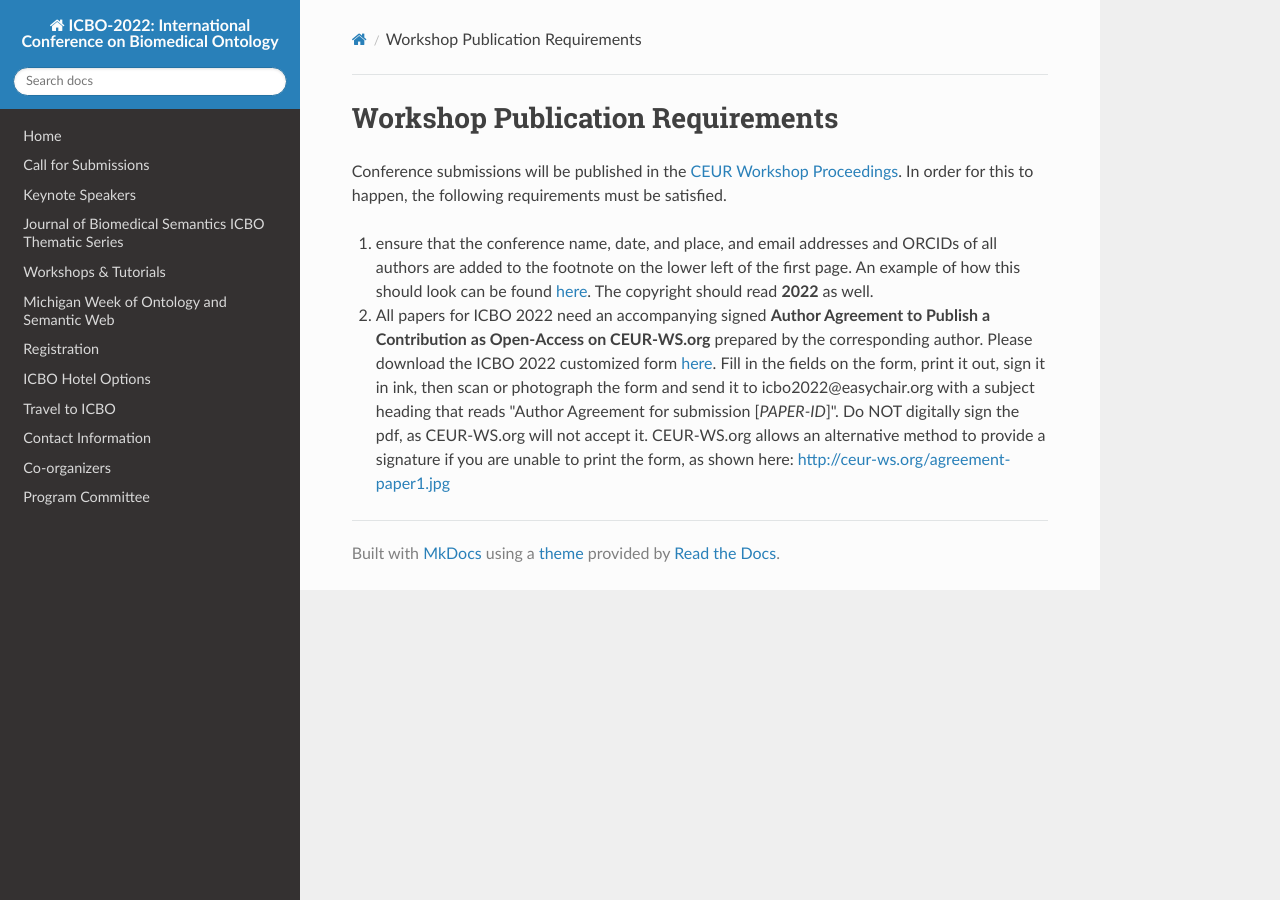
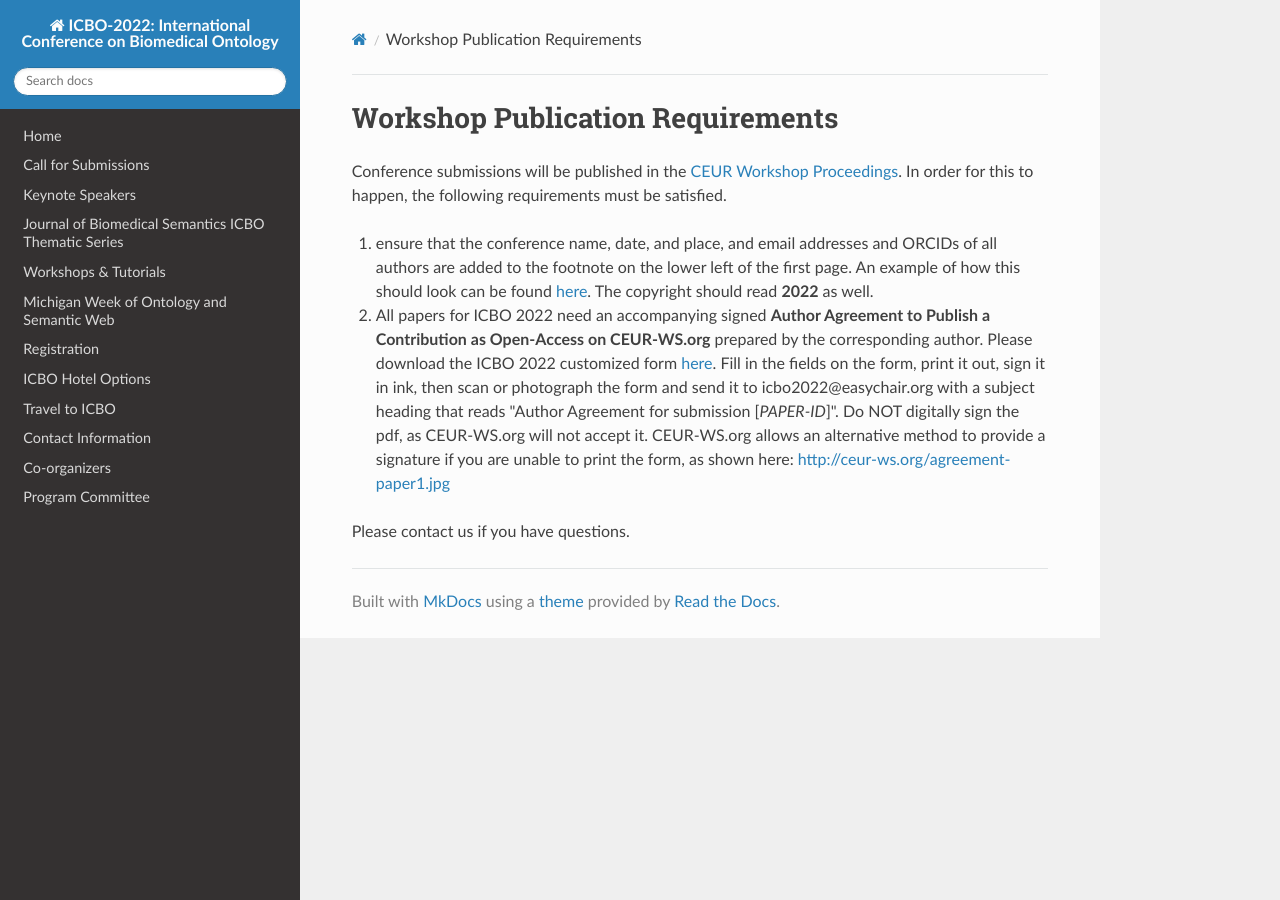
Before and after one commit to johnbeve/BFO-Organization, an MkDocs documentation site: the page built from docs/workshop-publication-requirements.md, in a window 1280 px wide. Built offline with MkDocs 1.6.1, drawn with Linux system fonts in a browser that asks for light colours; nearby versions of some CDN libraries.

Commit message:
Update workshop-publication-requirements.md

```diff
--- a/docs/workshop-publication-requirements.md
+++ b/docs/workshop-publication-requirements.md
@@ -6,3 +6,5 @@ Conference submissions will be published in the [CEUR Workshop Proceedings](http
 
 2. All papers for ICBO 2022 need an accompanying signed **Author Agreement to Publish a Contribution as Open-Access on CEUR-WS.org** prepared by the corresponding author. Please download the ICBO 2022 customized form [here](ceur-author-agreement-ccby-ntp%20for%20ICBO%202022.pdf).
 Fill in the fields on the form, print it out, sign it in ink, then scan or photograph the form and send it to icbo2022@easychair.org with a subject heading that reads "Author Agreement for submission [*PAPER-ID*]". Do NOT digitally sign the pdf, as CEUR-WS.org will not accept it. CEUR-WS.org allows an alternative method to provide a signature if you are unable to print the form, as shown here: [http://ceur-ws.org/agreement-paper1.jpg](http://ceur-ws.org/agreement-paper1.jpg)
+
+Please contact us if you have questions.
```
